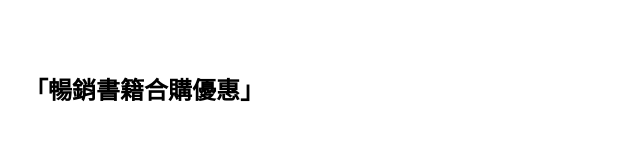
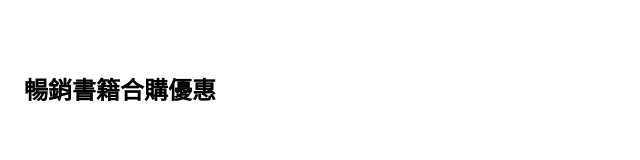
Before and after one commit to jjj99/taichivip-schema, a plain HTML site: page taichi-product3.html in a window 1280 px wide. Shown: the whole page, without its empty margins (0-640 px from the left). Drawn offline with Linux system fonts and the light colour scheme.

Commit message:
Update taichi-product3.html

```diff
--- a/taichi-product3.html
+++ b/taichi-product3.html
@@ -28,7 +28,8 @@
   </script>
 </head>
 <body style="font-family:sans-serif;line-height:1.6;padding:16px;">
-  <!-- 讓 h1 本身帶上方空白 -->
-  <h1 style="margin-top:2em; font-size:24px; margin-bottom:12px;">「暢銷書籍合購優惠」</h1>
+  <h1 style="margin-top:2em; font-size:24px; margin-bottom:12px;">
+    暢銷書籍合購優惠
+  </h1>
 </body>
 </html>
```
